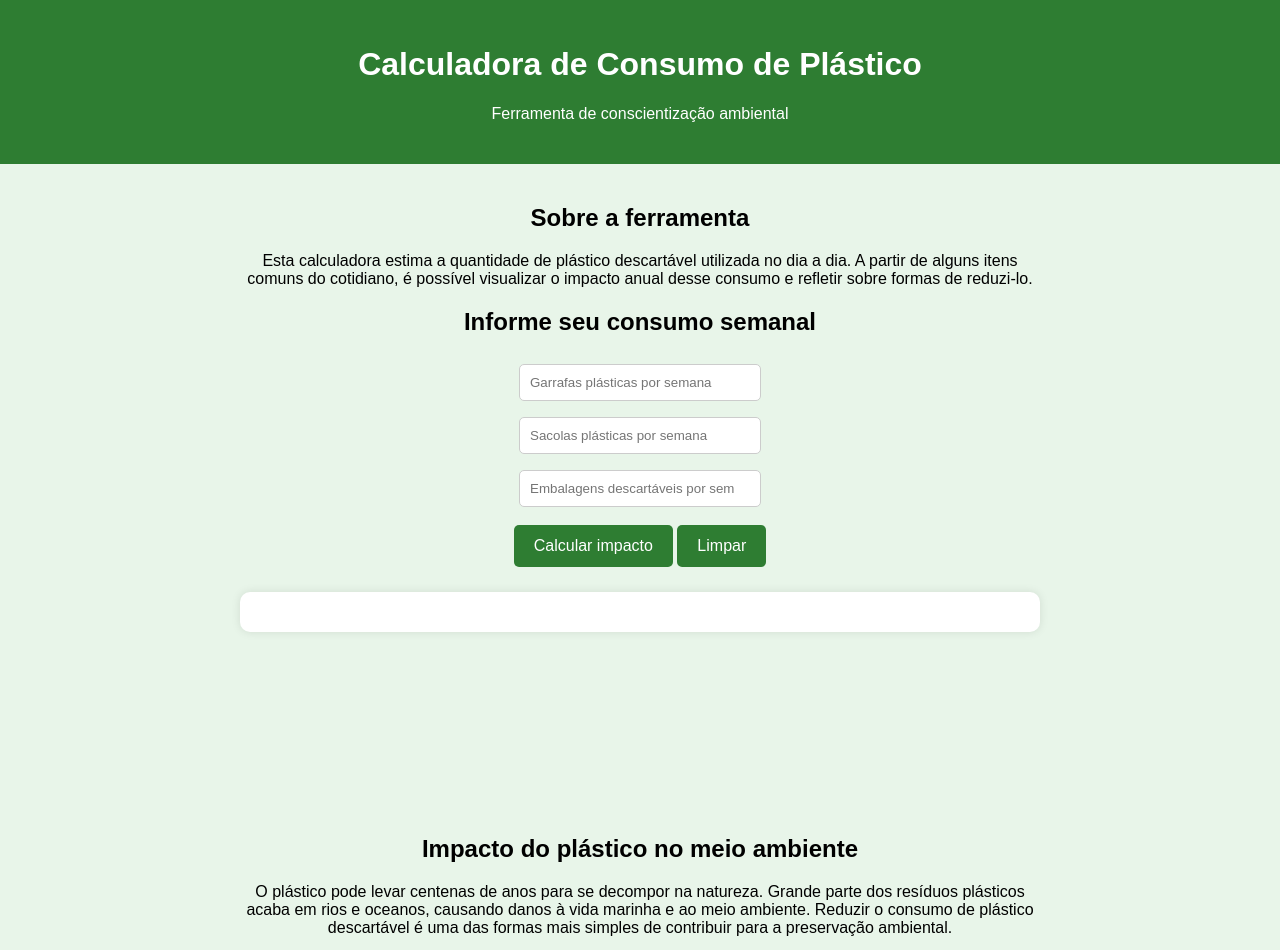
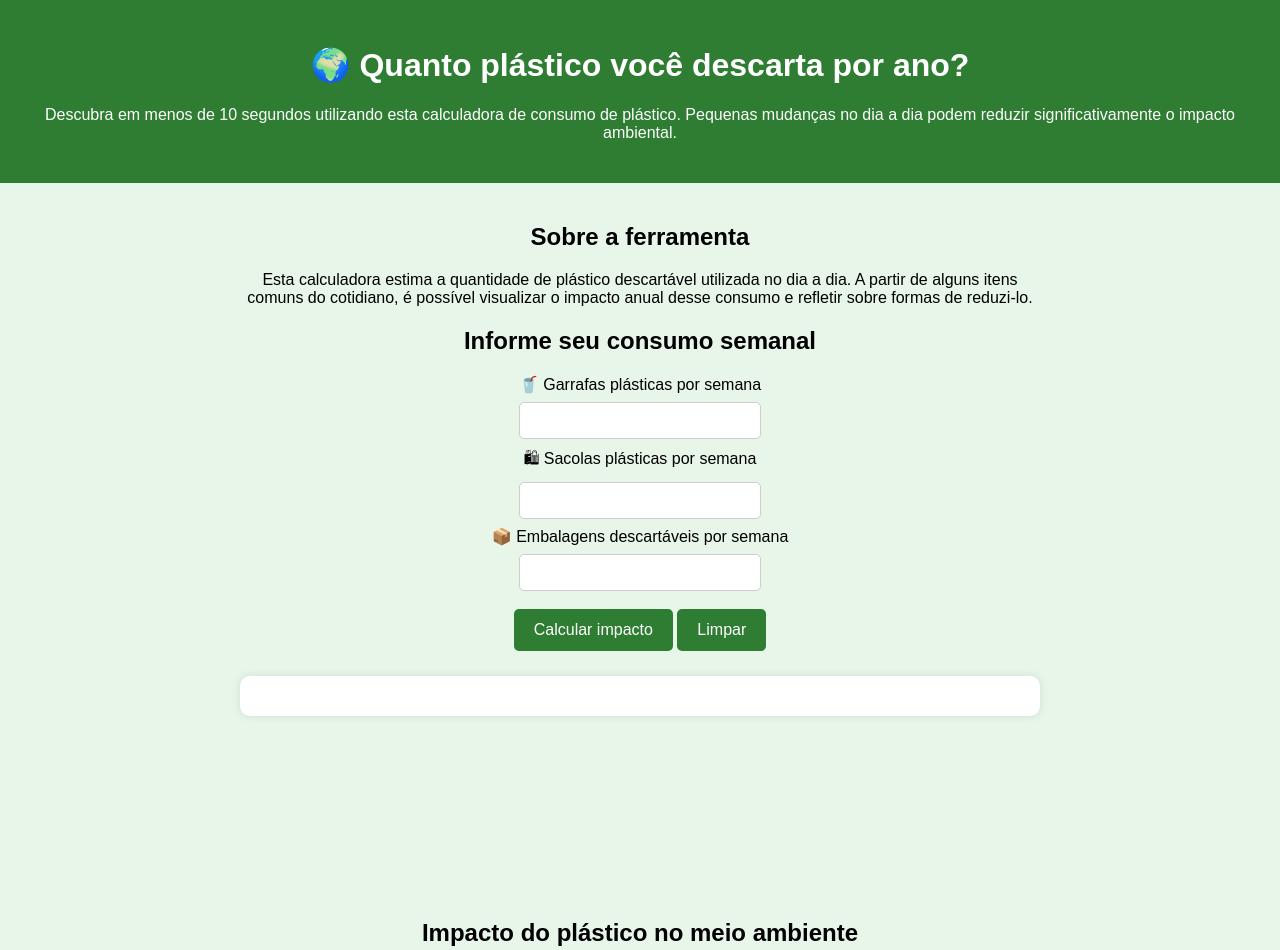
Before and after one commit to praxede/Plastic-calculator, a plain HTML site: page index.html in a window 1280 px wide. Shown: the top 950 px of the page. Drawn offline with nearby package versions, Linux system fonts and the light colour scheme.

Commit message:
Enhance HTML structure and user instructions
Updated headings and labels for better user engagement and added descriptions for input fields.

```diff
--- a/index.html
+++ b/index.html
@@ -2,7 +2,9 @@
 <html>
 
 <head>
+
 <meta charset="UTF-8">
+
 <title>Calculadora de Consumo de Plástico</title>
 
 <link rel="stylesheet" href="style.css">
@@ -15,8 +17,12 @@
 
 <header>
 
-<h1>Calculadora de Consumo de Plástico</h1>
-<p>Ferramenta de conscientização ambiental</p>
+<h1>🌍 Quanto plástico você descarta por ano?</h1>
+
+<p>
+Descubra em menos de 10 segundos utilizando esta calculadora de consumo de plástico.
+Pequenas mudanças no dia a dia podem reduzir significativamente o impacto ambiental.
+</p>
 
 </header>
 
@@ -32,13 +38,17 @@ desse consumo e refletir sobre formas de reduzi-lo.
 
 <h2>Informe seu consumo semanal</h2>
 
-<input type="number" id="garrafas" placeholder="Garrafas plásticas por semana"><br>
+<label>🥤 Garrafas plásticas por semana</label><br>
+<input type="number" id="garrafas"><br>
 
-<input type="number" id="sacolas" placeholder="Sacolas plásticas por semana"><br>
+<label>🛍 Sacolas plásticas por semana</label><br>
+<input type="number" id="sacolas"><br>
 
-<input type="number" id="embalagens" placeholder="Embalagens descartáveis por semana"><br>
+<label>📦 Embalagens descartáveis por semana</label><br>
+<input type="number" id="embalagens"><br>
 
 <button onclick="calcular()">Calcular impacto</button>
+
 <button onclick="limpar()">Limpar</button>
 
 <div id="resultado"></div>
```
